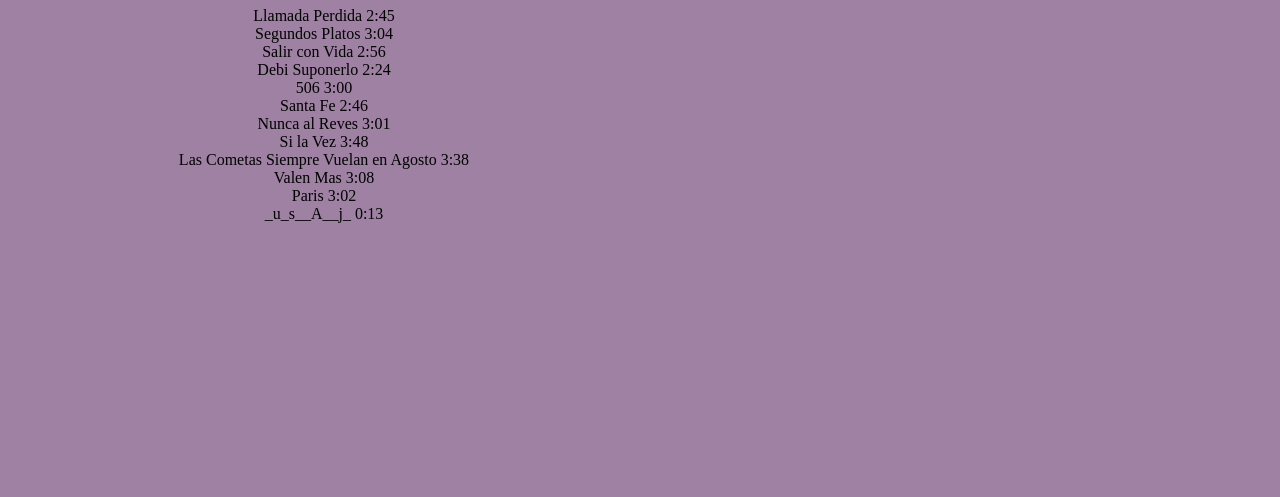
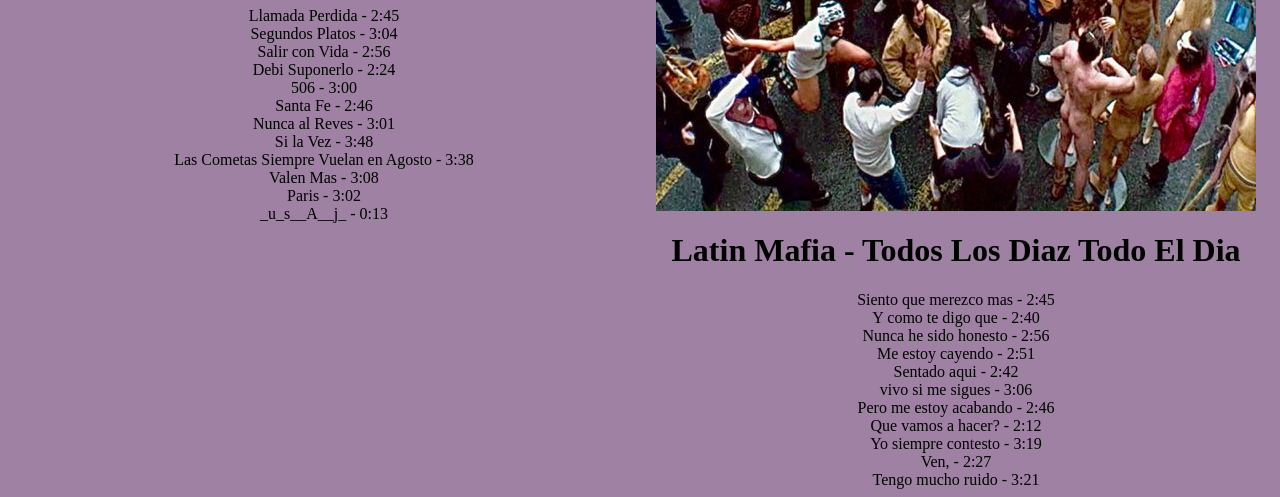
Before and after one commit to samsillyarchives/Menu, a plain HTML site: page index.html in a window 1280 px wide. Shown: the part 469-966 px from the top of the page. Before the commit the page ends 800 px from the top, so only its background shows below. Drawn offline with Linux system fonts and the light colour scheme.

Commit message:
Todos los Diaz Todo el Dia

```diff
--- a/index.html
+++ b/index.html
@@ -13,22 +13,38 @@
 
     <h1> Morat - Si Ayer Fuera Hoy</h1>
 <ul>
-        <li>Llamada Perdida 2:45 </li>
-        <li>Segundos Platos 3:04</li>
-        <li>Salir con Vida 2:56</li>
-        <li>Debi Suponerlo 2:24</li>
-        <li>506 3:00</li>
-        <li>Santa Fe 2:46</li>
-        <li>Nunca al Reves 3:01</li>
-        <li>Si la Vez 3:48</li>
-        <li>Las Cometas Siempre Vuelan en Agosto 3:38</li>
-        <li>Valen Mas 3:08</li>
-        <li>Paris 3:02</li>
-        <li>_u_s__A__j_ 0:13</li>
+        <li>Llamada Perdida - 2:45 </li>
+        <li>Segundos Platos - 3:04</li>
+        <li>Salir con Vida - 2:56</li>
+        <li>Debi Suponerlo - 2:24</li>
+        <li>506 - 3:00</li>
+        <li>Santa Fe - 2:46</li>
+        <li>Nunca al Reves - 3:01</li>
+        <li>Si la Vez - 3:48</li>
+        <li>Las Cometas Siempre Vuelan en Agosto - 3:38</li>
+        <li>Valen Mas - 3:08</li>
+        <li>Paris - 3:02</li>
+        <li>_u_s__A__j_ - 0:13</li>
     </ul>
 </div>
-<div class="column">
+<div class="column" >
+<img src="TLDTED.jpg">
 
+<h1>Latin Mafia - Todos Los Diaz Todo El Dia</h1>
+
+<ul>
+    <li>Siento que merezco mas - 2:45</li>
+    <li>Y como te digo que - 2:40</li>
+    <li>Nunca he sido honesto - 2:56</li>
+    <li>Me estoy cayendo - 2:51</li>
+    <li>Sentado aqui - 2:42</li>
+    <li>vivo si me sigues - 3:06</li>
+    <li>Pero me estoy acabando - 2:46</li>
+    <li>Que vamos a hacer? - 2:12</li>
+    <li>Yo siempre contesto - 3:19</li>
+    <li>Ven, - 2:27</li>
+    <li>Tengo mucho ruido - 3:21</li>
+</ul>
 </div>
 </div>
   </body>
```
Also changed, not shown: TLDTED.jpg (added).
